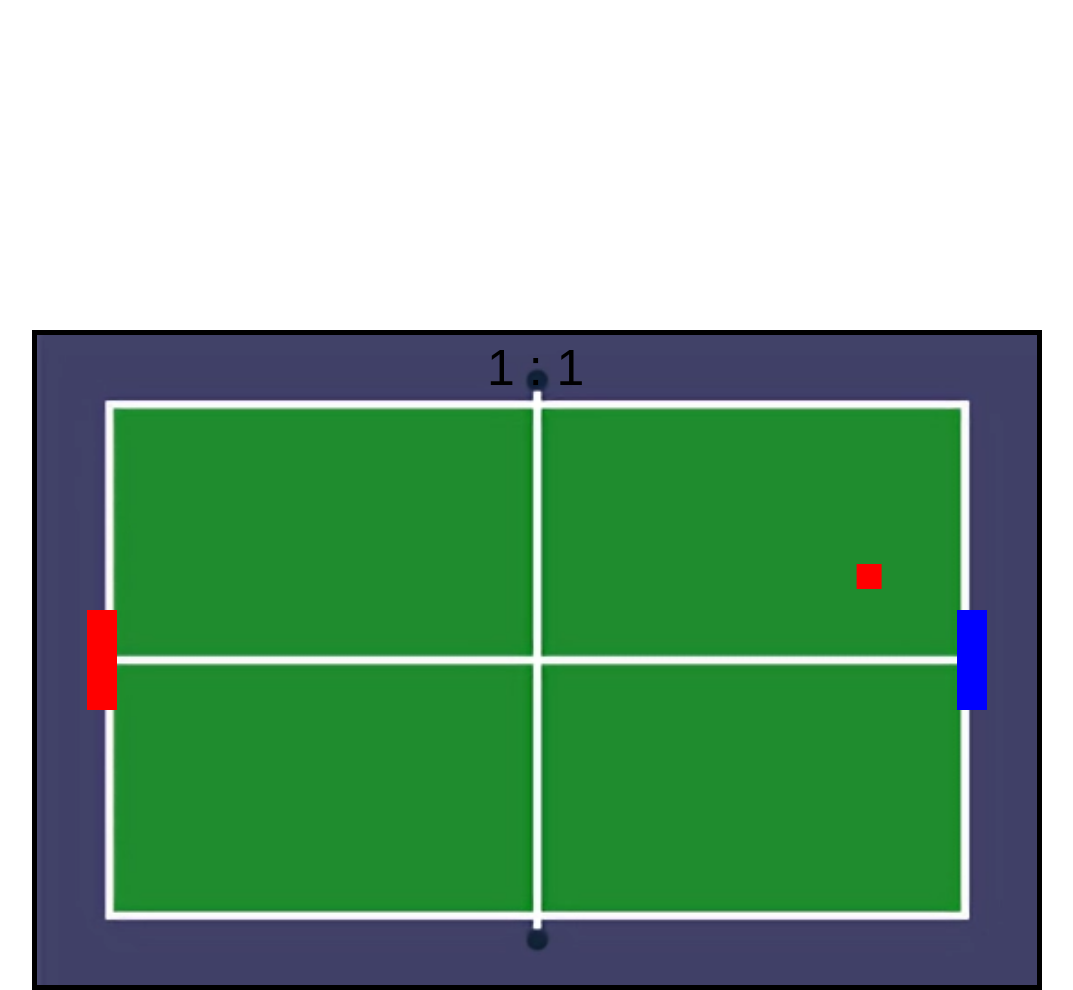
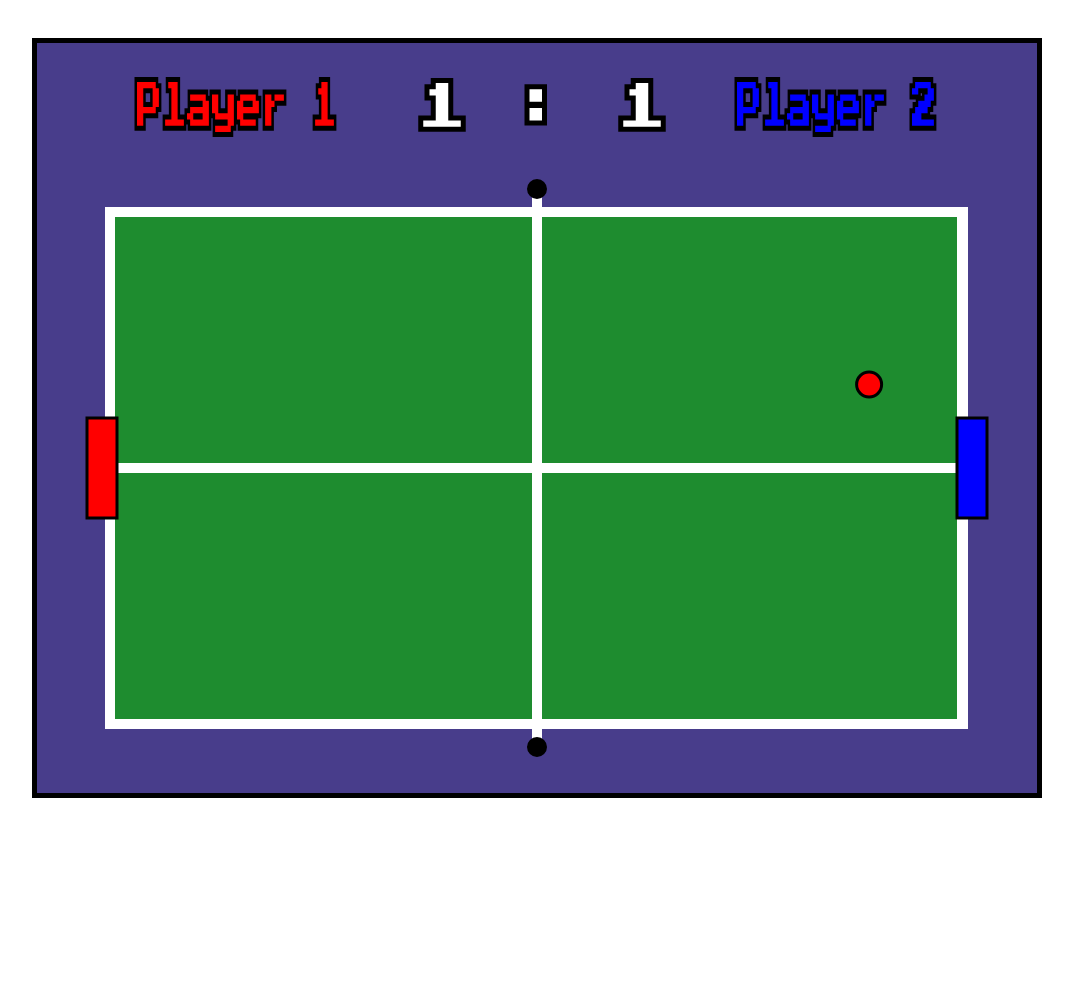
Before and after one commit to RubenTeles/PingPong, a plain HTML site: page index.html in a window 1280 px wide. Shown: the whole page, without its empty margins (103-1176 px from the left). After the commit the page ends 800 px from the top, so only its background shows below. Drawn offline with Linux system fonts and the light colour scheme.

Commit message:
better game

```diff
--- a/ball.js
+++ b/ball.js
@@ -1,73 +1,85 @@
 export class Ball {
-    constructor(game){
+    //Macros
+    speedIncrement = 1;
+    speedStart = 5;
 
-        //Macros
-        this.speedIncrement = 1;
-        this.speedStart = 5;
+    game;
+    width = 25;
+    height = 25;
+    x = 0;
+    y = 0;
+    dir = 1;
+    speed;
+    angle = 0;
 
+    constructor(game) {
         this.game = game;
-        this.width = 25;
-        this.height = 25;
         this.x = game.width / 2 - this.width / 2;
-        this.y = game.height / 2 - this.height / 2;
-        this.number = Math.floor(Math.random() * 2) + 1;
+        this.y = this.game.height / 2 - this.height / 2 + this.game.offSet;
+        this.dir = Math.floor(Math.random() * 2) + 1;
         this.speed = this.speedStart;
-        this.angle = this.number === 1 ? this.generateRandomAngle(135, 225) : this.generateRandomAngle(-45, 45);
+        this.angle = this.dir === 1 ? this.generateRandomAngle(135, 225) : this.generateRandomAngle(-45, 45);
       }
 
       generateRandomAngle(minAngle, maxAngle) {
         const range = maxAngle - minAngle;
         const randomAngle = Math.random() * range + minAngle;
-        return randomAngle * Math.PI / 180;
+        return (randomAngle * Math.PI) / 180;
       }
 
-    update(player1, player2){
+      update(player1, player2) {
         // Move a bola com base em sua velocidade e ângulo
         this.x += this.speed * Math.cos(this.angle);
         this.y += this.speed * Math.sin(this.angle);
 
         const random = this.generateRandomAngle(-1, 1);
         // Verifica se a bola colidiu com a raquete do jogador 1
-            if (this.number === 1) {
-                if ((this.x >= player1.x && this.x <= player1.x + player1.width) &&
-                    (this.y + this.height / 2 >= player1.y && this.y + this.height / 2 <= player1.y + player1.height)) {
-
+        if (this.dir === 1) {
+          if (
+            this.x >= player1.x &&
+            this.x <= player1.x + player1.width &&
+            this.y + this.height / 2 >= player1.y &&
+            this.y + this.height / 2 <= player1.y + player1.height
+          ) {
             // Inverte a direção da bola
             this.angle = Math.PI - this.angle;
 
             // Ajusta o ângulo com base no ponto de contato na raquete
-                    let relativeIntersectY = (player1.y + player1.height / 2) - (this.y + this.height / 2);
+            let relativeIntersectY = player1.y + player1.height / 2 - (this.y + this.height / 2);
             let normalizedRelativeIntersectionY = relativeIntersectY / (player1.height / 2);
             this.angle -= normalizedRelativeIntersectionY * (Math.PI / 4);
 
             this.angle += random;
 
-                    this.number = 2;
+            this.dir = 2;
             this.speed += this.speedIncrement;
           }
         }
         // Verifica se a bola colidiu com a raquete do jogador 2
-            else if (this.number === 2) {
-                if ((this.x + this.width >= player2.x && this.x + this.width <= player2.x + player2.width) &&
-                    (this.y + this.height / 2 >= player2.y && this.y + this.height / 2 <= player2.y + player2.height)) {
-
+        else if (this.dir === 2) {
+          if (
+            this.x + this.width >= player2.x &&
+            this.x + this.width <= player2.x + player2.width &&
+            this.y + this.height / 2 >= player2.y &&
+            this.y + this.height / 2 <= player2.y + player2.height
+          ) {
             // Inverte a direção da bola
             this.angle = Math.PI - this.angle;
 
             // Ajusta o ângulo com base no ponto de contato na raquete
-                    let relativeIntersectY = (player2.y + player2.height / 2) - (this.y + this.height / 2);
+            let relativeIntersectY = player2.y + player2.height / 2 - (this.y + this.height / 2);
             let normalizedRelativeIntersectionY = relativeIntersectY / (player2.height / 2);
             this.angle = normalizedRelativeIntersectionY * (Math.PI / 4) + Math.PI;
 
             this.angle += random;
 
-                    this.number = 1;
+            this.dir = 1;
             this.speed += this.speedIncrement;
           }
         }
 
         // Verifica se a bola colidiu com as paredes superior ou inferior
-        if (this.y < 0 || this.y + this.height > this.game.height) {
+        if (this.y < this.game.offSet || this.y + this.height > this.game.height + this.game.offSet) {
           // Inverte a direção da bola
           this.angle = -this.angle;
         }
@@ -76,29 +88,30 @@ export class Ball {
         if (this.x <= 0 || this.x + this.width >= this.game.width) {
           if (this.x <= 0) {
             // Marca um ponto para o jogador 2
-                this.game.point(2);
+            this.game.Player2.point();
             this.angle = this.generateRandomAngle(-45, 45);
-                this.number = 2;
+            this.dir = 2;
           } else {
             // Marca um ponto para o jogador 1
-                this.game.point(1);
+            this.game.Player1.point();
             this.angle = this.generateRandomAngle(135, 225);
-                this.number = 1;
+            this.dir = 1;
           }
           // Reinicia a posição e o ângulo da bola
           this.x = this.game.width / 2 - this.width / 2;
-            this.y = this.game.height / 2 - this.height / 2;
+          this.y = this.game.height / 2 - this.height / 2 + this.game.offSet;
           this.speed = this.speedStart;
         }
+      }
+      draw(context) {
+        if (this.dir === 1) context.fillStyle = "red";
+        else if (this.dir === 2) context.fillStyle = "blue";
 
-    }
-    draw(context){
-
-        if (this.number === 1)
-            context.fillStyle = 'red';
-        else if (this.number === 2)
-            context.fillStyle = 'blue';
-
-        context.fillRect(this.x, this.y, this.width, this.height);
+        context.beginPath();
+        context.arc(this.x + this.width / 2, this.y + this.height / 2, this.width / 2, 0, 360);
+        context.fill();
+        context.strokeStyle = 'black';
+        context.lineWidth = 3;
+        context.stroke();
       }
 }
--- a/main.js
+++ b/main.js
@@ -1,64 +1,92 @@
 import { Player } from './player.js';
 import { InputHandler } from './input.js';;
-import { Ball } from './ball.js';;
+import { Ball } from './ball.js';
+import { Table } from "./table.js";
+/*import avatarDefault from "./assets/avatar_default.jpg";
+import marvin from "./assets/marvin.png";*/
 
 window.addEventListener('load', function(){
     const canvas = this.document.getElementById('canvas1');
     const ctx = canvas.getContext('2d');
   canvas.width = 1000;
-    canvas.height = 650;
-    const table = this.document.createElement("img");
-    table.src="assets/table_1.png"
-    const ball = this.document.createElement("img2");
-    ball.src="assets/pingpong.png"
-    // <img id="player" >
-    // <img id="ball" src="assets/pingpong.png">
-    // <img id="background" src="assets/background42.jpg">
+  canvas.height = 750;
 
     class Game {
-        constructor(width, height){
+        width;
+        height;
+        offSet = 0;
+        maxPoint = 3;
+        inputKey;
+        Player1;
+        Player2;
+        Ball;
+        constructor(width, height, offSet, maxPoint) {
             this.width = width;
             this.height = height;
+            this.offSet = offSet;
+            this.maxPoint = maxPoint;
             this.inputKey = new InputHandler();
-            this.Player1 = new Player(this, 1);
-            this.Player2 = new Player(this, 2);
+            this.Player1 = new Player(this, 1, "Player 1", null);
+            this.Player2 = new Player(this, 2, "Player 2", null);
             this.Ball = new Ball(this);
-            this.player1Score = 0;
-            this.player2Score = 0;
         }
-        point(player){
-            if (player === 1)
-                this.player1Score++;
-            else
-                this.player2Score++;
+
+        drawScore(ctx) {
+          ctx.font = "50px 'Press Start 2P', cursive";
+          ctx.fillStyle = "black";
+
+          ctx.strokeStyle = "black";
+          ctx.lineWidth = 10;
+          this.Player1.score
+          ctx.strokeText(this.Player1.score + " : " + this.Player2.score, this.width / 2 - 120, 90);
+
+          ctx.fillStyle = "white";
+          ctx.fillText(this.Player1.score + " : " + this.Player2.score, this.width / 2 - 120, 90);
         }
-        update(){
-            this.Player1.update(this.inputKey.keys);
-            this.Player2.update(this.inputKey.keys);
-            this.Ball.update(this.Player1, this.Player2);
-        }
-        draw(context){
-            context.drawImage(table, 0, 0, this.width, this.height);
+
+        draw(context) {
           this.Player1.draw(context);
           this.Player2.draw(context);
           this.drawScore(context);
           this.Ball.draw(context);
+          if (this.isEndGame()) this.endGame(context);
         }
-        drawScore(ctx) {
-            ctx.font = "50px Arial";
-            ctx.fillStyle = 'black';
 
-            ctx.fillText(this.player1Score + " : " + this.player2Score, this.width / 2 - 50, 50);
+        isEndGame() {
+          if (this.Player1.score === this.maxPoint || this.Player2.score === this.maxPoint) return true;
+          return false;
+        }
+
+        endGame(context) {
+          context.font = "100px 'Press Start 2P', cursive";
+          context.fillStyle = "black";
+
+          context.strokeStyle = "black";
+          context.lineWidth = 10;
+          context.strokeText("GAME OVER", 56, 380);
+          context.strokeText("____ ____", 56, 405);
+
+          context.fillStyle = "yellow";
+          context.fillText("GAME OVER", 56, 380);
+          context.fillText("____ ____", 56, 405);
+        }
+
+        update() {
+          if (!this.isEndGame()) this.Ball.update(this.Player1, this.Player2);
+
+          this.Player1.update(this.inputKey.keys);
+          this.Player2.update(this.inputKey.keys);
         }
 
     }
 
-    const game = new Game(canvas.width, canvas.height);
+    const game = new Game(canvas.width, canvas.height - 228, 164, 3);
+    const tableBoard = new Table(canvas.width, canvas.height, "DarkSlateBlue", "#1e8c2f");
     console.log(game);
 
-    function animate()
-    {
+    function animate() {
       ctx.clearRect(0, 0, canvas.width, canvas.height);
+      tableBoard.draw(ctx);
       game.update();
       game.draw(ctx);
       requestAnimationFrame(animate);
--- a/player.js
+++ b/player.js
@@ -1,46 +1,91 @@
 export class Player {
-    constructor(game, player_n){
+    game;
+    width = 30;
+    height = 100;
+    player;
+    y;
+    x = 0;
+    speed = 10;
+    score = 0;
+    nickname;
+    avatar = new Image();
+
+    constructor(game, player_n, nickname, avatar) {
         this.game = game;
-        this.width = 30;
-        this.height = 100;
-        this.number = player_n;
-        this.y = game.height / 2 - this.height / 2;
-        if (this.number === 1)
-            this.x = 50;
-        else if (this.number === 2)
-           this.x = game.width - this.width - 50;
-        this.speed = 10;
+        this.player = player_n;
+        this.y = game.height / 2 - this.height / 2 + this.game.offSet;
+        if (this.player === 1) this.x = 50;
+        else if (this.player === 2) this.x = game.width - this.width - 50;
+        this.nickname = nickname;
+       // this.avatar.src = avatar;
+      }
 
-    }
-    update(input){
-        if (this.number === 1)
-        {
-            if (input.includes('w') && this.y > 0) this.y -= this.speed;
-            if (input.includes('s') && this.y < this.game.height - this.height) this.y += this.speed;
+      moveUp() {
+        if (this.y > this.game.offSet) this.y -= this.speed;
+      }
+
+      moveDown() {
+        if (this.y < this.game.height - this.height + this.game.offSet) this.y += this.speed;
+      }
+
+      point() {
+        this.score++;
+      }
+
+      update(input) {
+        if (this.player === 1) {
+          if (input.includes("w")) this.moveUp();
+          if (input.includes("s")) this.moveDown();
+        } else if (this.player === 2) {
+          if (input.includes("ArrowUp")) this.moveUp();
+          if (input.includes("ArrowDown")) this.moveDown();
         }
-        else if (this.number === 2)
-        {
-            if (input.includes('ArrowUp') && this.y > 0) this.y -= this.speed;
-            if (input.includes('ArrowDown') && this.y < this.game.height - this.height) this.y += this.speed;
+      }
+
+
+      drawNickName(ctx) {
+        let pos_x = 100;
+        let collor = "red";
+        if (this.player === 2) {
+          pos_x = this.game.width - 100 - 200;
+          collor = "blue";
         }
 
-        /*const event = new CustomEvent('PlayerYChanged', { detail: { playerNumber: this.number, y: this.y }});
-        window.dispatchEvent(event);
-        if (input.includes('ArrowDown'))
-        {
-            window.addEventListener('PlayerYChanged', (e) => {
-                console.log(`Player ${e.detail.playerNumber} Y position changed to ${e.detail.y} to ${e.detail.gamewi}`);
-            });
+        ctx.font = "50px 'Press Start 2P', cursive";
+        ctx.strokeStyle = "black";
+        ctx.lineWidth = 10;
+        ctx.fillStyle = collor;
 
-        }*/
-        //this.x++;
-    }
-    draw(context){
-        if (this.number === 1)
-            context.fillStyle = 'red';
-        else if (this.number === 2)
-            context.fillStyle = 'blue';
+        ctx.strokeText(this.nickname, pos_x, 89, 200);
+        ctx.fillText(this.nickname, pos_x, 89, 200);
+      }
 
+      drawPhoto(context, whidth) {
+        context.drawImage(this.avatar, whidth ? whidth - 25 : 25 , 35, 50, 50);
+        context.strokeStyle = "black";
+        context.lineWidth = 3;
+        context.strokeRect(whidth ? whidth - 25 : 25, 35, 50, 50);
+      }
+
+      drawPlayer(context, color) {
+        context.fillStyle = color;
         context.fillRect(this.x, this.y, this.width, this.height);
-    }
+
+        context.strokeStyle = "black";
+        context.lineWidth = 3;
+
+        context.strokeRect(this.x, this.y, this.width, this.height);
+      }
+
+      draw(context) {
+        if (this.player === 1) {
+          //this.drawPhoto(context);
+          this.drawNickName(context);
+          this.drawPlayer(context, "red");
+        } else if (this.player === 2) {
+        //  this.drawPhoto(context, this.game.width - 50);
+          this.drawNickName(context);
+          this.drawPlayer(context, "blue");
+        }
+      }
 }
--- a/style.css
+++ b/style.css
@@ -9,7 +9,7 @@
     position: absolute;
     top: 0px;
     left: 50%;
-    transform: translate(-50%, 50%);
+    transform: translate(-50%, 5%);
     max-width: 100%;
     max-height: 100%;
 }
--- /dev/null
+++ b/table.js
@@ -0,0 +1,46 @@
+export class Table {
+	width = 30;
+	height = 100;
+	background;
+	color;
+
+	constructor(width, height, background, color) {
+	  this.width = width;
+	  this.height = height;
+	  this.background = background;
+	  this.color = color;
+	}
+
+	draw(context) {
+	  this.drawBackGround(context);
+	  this.drawTableColor(context);
+	  this.drawLines(context);
+	}
+
+	drawLines(context)
+	{
+	  context.fillStyle = "white";
+	  context.fillRect(78, this.height - 330, this.width - 154, 10);
+	  context.fillRect(this.width / 2 - 5, 152, 10, this.height - 205);
+	  context.fillStyle = "black";
+	  context.beginPath();
+	  context.arc(this.width / 2, 146, 20 / 2, 0, 360);
+	  context.arc(this.width / 2, this.height - 46, 20 / 2, 0, 360);
+	  context.fill();
+	}
+
+	drawTableColor(context)
+	{
+	  context.fillStyle = this.color;
+	  context.fillRect(78, 174, this.width - 158, this.height - 248);
+	}
+
+	drawBackGround(context)
+	{
+	  context.fillStyle = this.background;
+	  context.fillRect(0, 0, this.width, this.height);
+	  context.fillStyle = "white";
+	  context.fillRect(68, 164, this.width - 137, this.height - 228);
+	}
+
+  }
```
Also changed, not shown: index.html (+2 -0 lines), assets/avatar_default.jpg (added), assets/marvin.png (added). Lines whose indentation alone changed are shown as unchanged.
